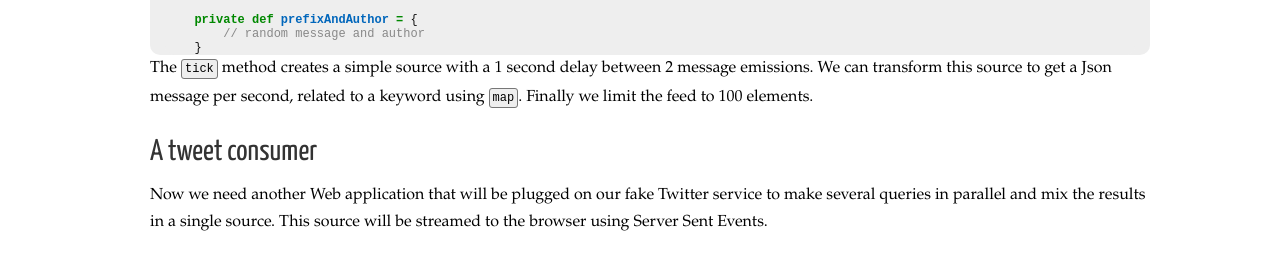
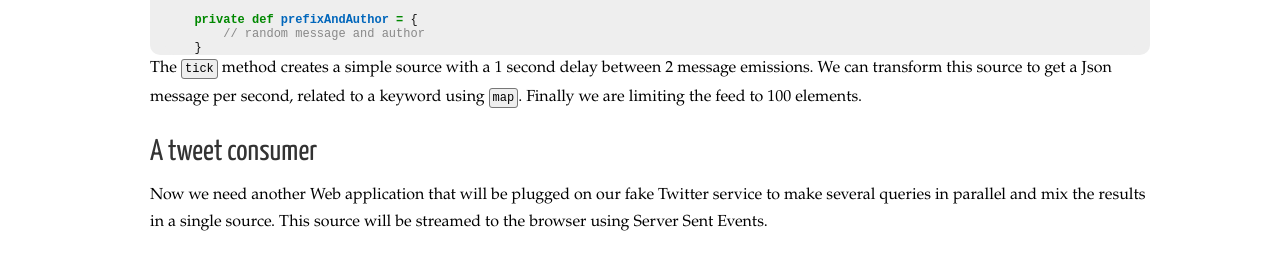
Before and after one commit to loicdescotte/loicdescotte.github.io, a Jekyll site: the page built from _posts/2016-02-05-play25-akka-streams.md, in a window 1280 px wide. Shown: the part 565-819 px from the top of the page. Built offline with Jekyll 4.4.1, drawn with Linux system fonts in a browser that asks for light colours; nearby versions of some CDN libraries; comment, search, counter and statistics services are not loaded.

Commit message:
Update 2016-02-05-play25-akka-streams.md

````diff
--- a/_posts/2016-02-05-play25-akka-streams.md
+++ b/_posts/2016-02-05-play25-akka-streams.md
@@ -36,7 +36,7 @@ In this example, we will create a fake Twitter service with Play. This service w
   }
 ```
 
-The `tick` method creates a simple source with a 1 second delay between 2 message emissions. We can transform this source to get a Json message per second, related to a keyword using `map`. Finally we limit the feed to 100 elements.
+The `tick` method creates a simple source with a 1 second delay between 2 message emissions. We can transform this source to get a Json message per second, related to a keyword using `map`. Finally we are limiting the feed to 100 elements.
 
 ## A tweet consumer
 
````
